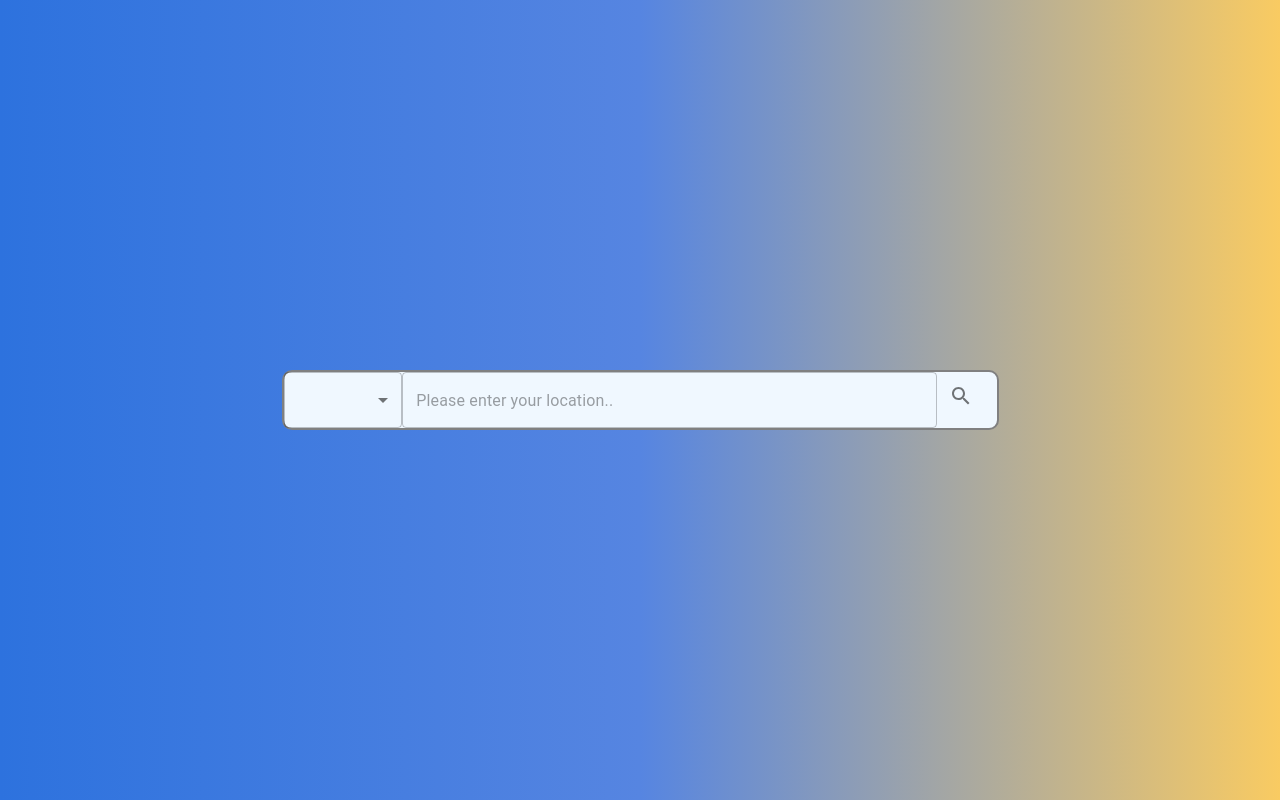
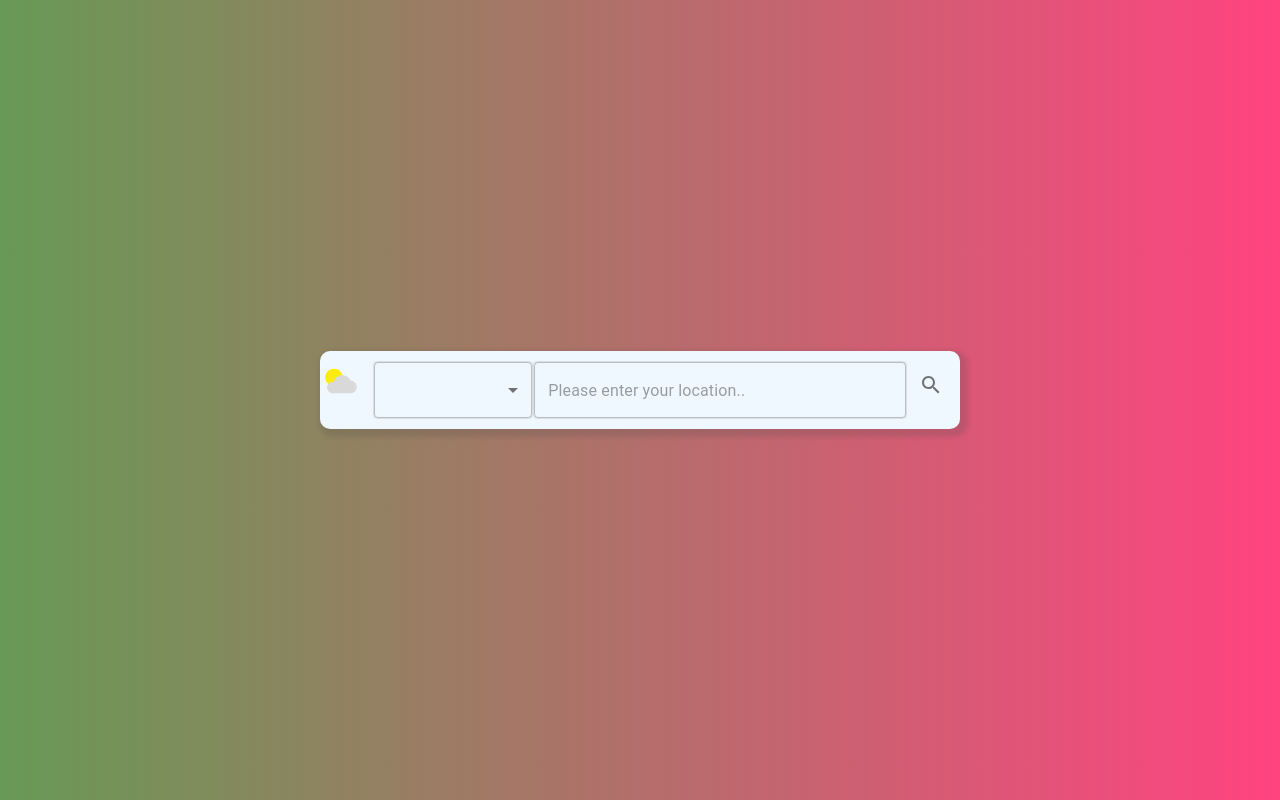
Before and after one commit to learnerdilip/wonderkind_assignment_Dilip, a React (Create React App) app: page / in a window 1280 px wide. Built offline with nearby package versions, Linux system fonts and the light colour scheme.

Commit message:
week starts from today not monday

```diff
--- a/src/App.css
+++ b/src/App.css
@@ -1,5 +1,5 @@
 .App {
-  background-image: linear-gradient(to right, #2d72de, #5685e1, #f9cb62);
+  /* background-image: linear-gradient(to right, #2d72de, #f44336); */
   height: 100vh;
   display: flex;
   justify-content: center;
@@ -8,10 +8,14 @@
   color: white;
 }
 
+#inputsection {
+  width: 50%;
+}
+
 form {
   background-color: aliceblue;
-  border: solid gray 2px;
   border-radius: 10px;
+  box-shadow: rgba(74, 74, 74, 0.2) 4px 4px 4px 4px;
 }
 
 #weatherDetails {
@@ -26,3 +30,18 @@ form {
 #dayweather {
   width: 14%;
 }
+
+img {
+  object-fit: contain;
+  max-height: 100%;
+  width: 74%;
+}
+
+.MuiGrid-root.MuiGrid-item {
+  padding: 10px 0px;
+}
+
+.MuiOutlinedInput-root {
+  position: relative;
+  border: solid rgba(0, 0, 0, 0.1) 1px;
+}
--- a/src/App.tsx
+++ b/src/App.tsx
@@ -4,8 +4,15 @@ import InputContainer from "./conponents/input/InputContainer";
 import WeatherUpdate from "./conponents/output/WeatherUpdate";
 
 function App() {
+
+  const rand = Math.round(Math.random() * 100);
+  const blue = `#679955`;
+  const red = `#ff43${rand}`;
   return (
-    <div className="App">
+    <div
+      style={{ backgroundImage: `linear-gradient(to right, ${blue}, ${red}` }}
+      className="App"
+    >
       <InputContainer />
       <WeatherUpdate />
     </div>
--- a/src/conponents/input/InputContainer.tsx
+++ b/src/conponents/input/InputContainer.tsx
@@ -34,7 +34,10 @@ export default function InputContainer() {
     <div id="inputsection">
       <form onSubmit={handleSubmit}>
         <Grid container lg={12}>
-          <Grid item lg={2}>
+          <Grid item lg={1}>
+            <img src={require("../../images/c02d.png")} alt="cloud" />
+          </Grid>
+          <Grid item lg={3}>
             <Select
               id="country"
               fullWidth
@@ -53,7 +56,7 @@ export default function InputContainer() {
               ))}
             </Select>
           </Grid>
-          <Grid item lg={9}>
+          <Grid item lg={7}>
             <TextField
               fullWidth
               id="city"
--- a/src/conponents/output/WeatherUpdate.tsx
+++ b/src/conponents/output/WeatherUpdate.tsx
@@ -8,18 +8,45 @@ export default function WeatherUpdate() {
     (reduxState: any) => reduxState.weather.weatherData
   );
   const weekweather = [...weatherData];
+  console.log(weekweather);
 
   const loading = useSelector((reduxState: any) => reduxState.weather.loading);
 
+  // the first day of the week will be today
+  const day = new Date().getDay();
+  const week = [
+    "MONDAY",
+    "TUESDAY",
+    "WEDNESDAY",
+    "THURSDAY",
+    "FRIDAY",
+    "SATURDAY",
+    "SUNDAY",
+    "MONDAY",
+    "TUESDAY",
+    "WEDNESDAY",
+    "THURSDAY",
+    "FRIDAY",
+    "SATURDAY",
+    "SUNDAY",
+  ];
+
   return (
     <div id="weatherDetails">
+      <br />
       {loading && weekweather.length !== 10 && (
         <CircularProgress color="secondary" />
       )}
       {weatherData.length === 10 && (
         <Grid spacing={2} container lg={12}>
           <Grid item lg={12}>
-            <Typography variant="h6">7 DAYS</Typography>
+            <Typography
+              style={{ color: "rgba(0, 0, 0, 0.89)" }}
+              variant="h6"
+            >{`${weekweather[0].datetime.substring(
+              6,
+              14
+            )} to ${weekweather[9].datetime.substring(6, 14)}`}</Typography>
           </Grid>
           <Grid item lg={12}>
             <Typography variant="h1">
@@ -38,7 +65,9 @@ export default function WeatherUpdate() {
             <div id="weekweather">
               {weatherData.slice(0, 7).map((item: any, index: any) => (
                 <div key={index} id="dayweather">
-                  <p>weekday</p>
+                  <p style={{ color: "rgba(0, 0, 0, 0.89)" }}>
+                    {week[index + day - 1]}
+                  </p>
                   <h4>{`${Math.round(item.temp)} `}&#8451;</h4>
                 </div>
               ))}
```
Also changed, not shown: src/images/c02d.png (added).
